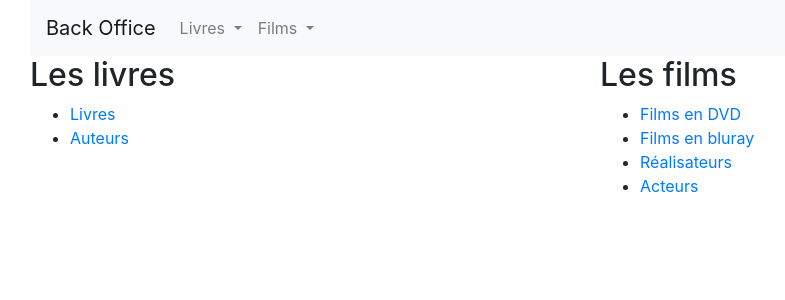
After one commit to cpagnoux/novaway-symfony-test, a Symfony app: template templates/admin/default/index.html.twig in a window 1280 px wide. The commit adds this page. Shown: the top 300 px of the page, without its empty margins (55-840 px from the left). Run offline with Twig, Linux system fonts and the light colour scheme; the template is opened without the code that fills it, so the values that code supplies are empty; some libraries are stand-ins or nearby versions.

Commit message:
Add home page for back office

```diff
--- /dev/null
+++ b/templates/admin/default/index.html.twig
@@ -0,0 +1,38 @@
+{% extends 'admin/layout.html.twig' %}
+
+{% block title %}Bienvenue dans le back office !{% endblock %}
+
+{% block body %}
+    <div class="row">
+        <div class="col-md">
+          <h2>Les livres</h2>
+
+          <ul>
+              <li>
+                  <a href="{{ path('book_index') }}">Livres</a>
+              </li>
+              <li>
+                  <a href="{{ path('author_index') }}">Auteurs</a>
+              </li>
+          </ul>
+        </div>
+        <div class="col-md">
+          <h2>Les films</h2>
+
+          <ul>
+              <li>
+                  <a href="{{ path('dvd_index') }}">Films en DVD</a>
+              </li>
+              <li>
+                  <a href="{{ path('bluray_index') }}">Films en bluray</a>
+              </li>
+              <li>
+                  <a href="{{ path('director_index') }}">Réalisateurs</a>
+              </li>
+              <li>
+                  <a href="{{ path('actor_index') }}">Acteurs</a>
+              </li>
+          </ul>
+        </div>
+    </div>
+{% endblock %}
--- a/templates/admin/layout.html.twig
+++ b/templates/admin/layout.html.twig
@@ -1,10 +1,8 @@
 {% extends 'base.html.twig' %}
-
-{% block title %}Bienvenue dans le back office !{% endblock %}
 
 {% block header %}
     <nav class="navbar sticky-top navbar-expand-lg navbar-light bg-light">
-        <a class="navbar-brand" href="#">Back Office</a>
+        <a class="navbar-brand" href="{{ path('admin_home') }}">Back Office</a>
         <button class="navbar-toggler" type="button" data-toggle="collapse" data-target="#navbarSupportedContent" aria-controls="navbarSupportedContent" aria-expanded="false" aria-label="Toggle navigation">
             <span class="navbar-toggler-icon"></span>
         </button>
```
Also changed, not shown: src/Controller/Admin/DefaultController.php (added, +20 -0 lines).
